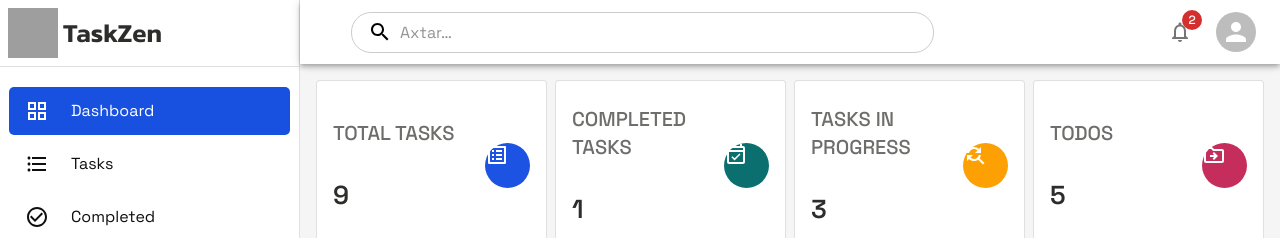
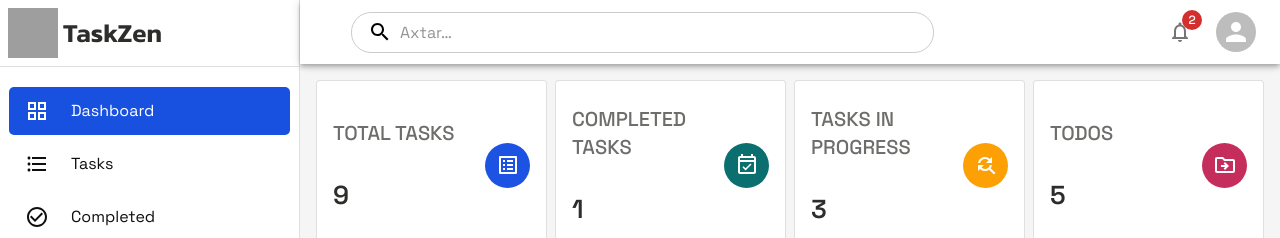
Before and after one commit to hac1yev/task-manager-app, a Next.js app: page / in a window 1280 px wide. Shown: the top 238 px of the page. Built offline with nearby package versions, Linux system fonts and the light colour scheme; grey boxes are pictures that could not be loaded; a web font is replaced by a local one.

Commit message:
login ui

```diff
--- a/components/Home/Home.css
+++ b/components/Home/Home.css
@@ -1,6 +1,8 @@
 .stat-card-logo {
     width: 45px;
     height: 45px;
+    align-items: center;
+    justify-content: center;
     border-radius: 30px;
     flex-shrink: 0;
 }
--- a/components/Home/StatCard.tsx
+++ b/components/Home/StatCard.tsx
@@ -25,7 +25,7 @@
           </Stack>
         </Stack>
       </CardContent>
-      <CardMedia component={"div"} sx={{ bgcolor: palette }} className="stat-card-logo flex-center">
+      <CardMedia component={"div"} sx={{ bgcolor: palette, display: 'flex' }} className="stat-card-logo">
         {logo_img}
       </CardMedia>
     </Card>
```
